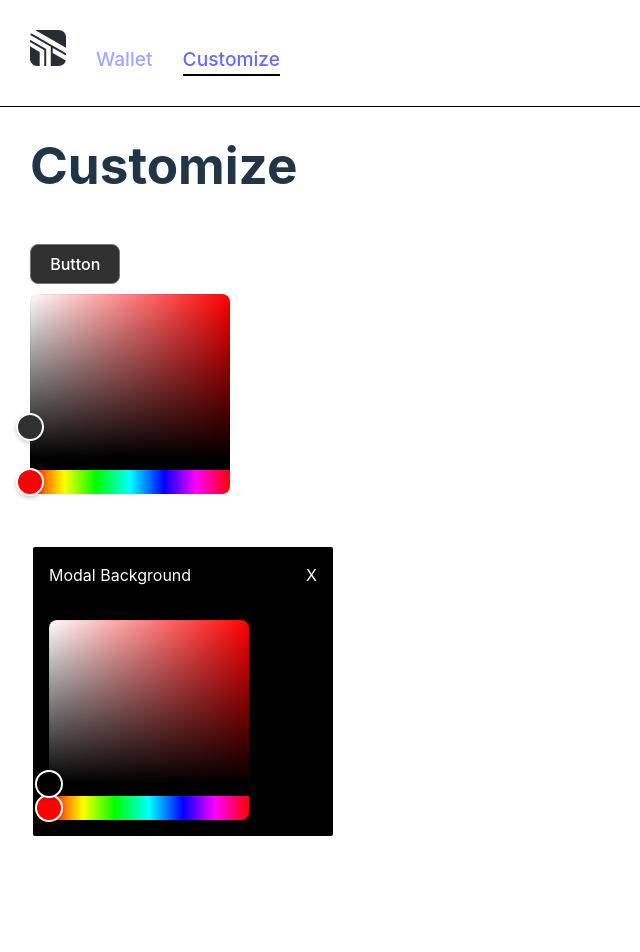
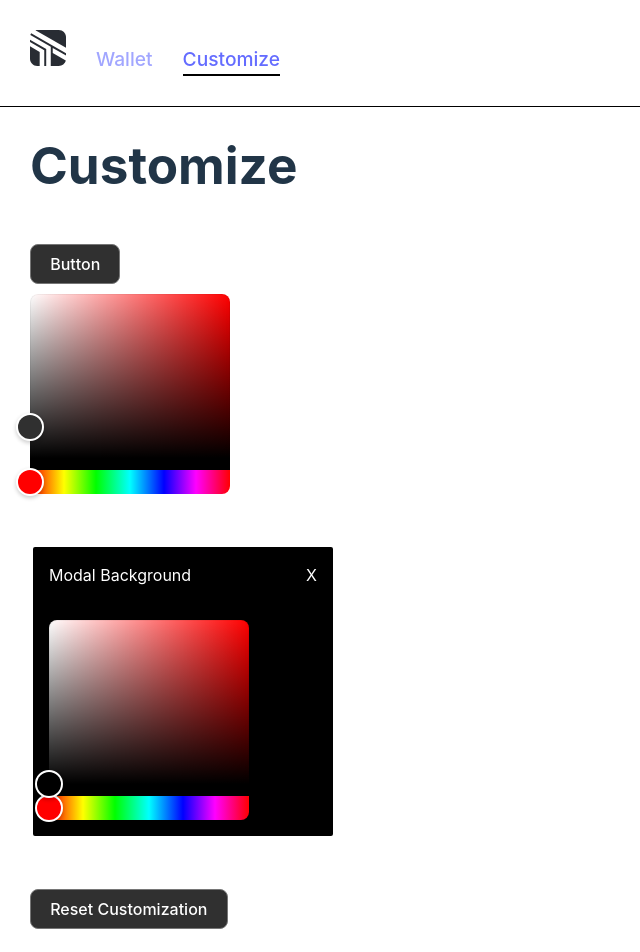
Before and after one commit to nomski80/tweed-frontend-challenge, a React (Vite) app: page /customize in a window 1280 px wide. Shown: the top 952 px of the page, without its empty margins (0-640 px from the left). Before the commit the page ends 869 px from the top, so only its background shows below. Built offline with nearby package versions, Linux system fonts and the light colour scheme.

Commit message:
add reset theme customizations button

```diff
--- a/src/pages/Customize/index.tsx
+++ b/src/pages/Customize/index.tsx
@@ -1,7 +1,7 @@
 import { useSelector, useDispatch } from 'react-redux'
 import { RgbColorPicker, RgbColor } from 'react-colorful'
 
-import { setButtonBgColor, setModalBgColor } from '../../state/theme/themeSlice'
+import { resetTheme, setButtonBgColor, setModalBgColor } from '../../state/theme/themeSlice'
 import { AppDispatch, RootState } from '../../state/store'
 
 import Modal from '../../components/Modal'
@@ -44,6 +44,15 @@ function Customize() {
 						/>
 					</Modal>
 				</div>
+
+				<div>
+					<Button
+						bgColor={buttonBgColor}
+						onClick={() => dispatch(resetTheme())}
+					>
+						Reset Customization
+					</Button>
+				</div>
 			</div>
 		</div>
 	)
--- a/src/state/theme/themeSlice.ts
+++ b/src/state/theme/themeSlice.ts
@@ -2,21 +2,26 @@ import { createSlice, PayloadAction } from '@reduxjs/toolkit';
 import { RgbColor } from 'react-colorful';
 
 interface ThemeState {
+	isDarkMode: boolean
 	modalBgColor: RgbColor
 	buttonBgColor: RgbColor
-	isDarkMode: boolean
 }
 
 const initialState: ThemeState = {
+	isDarkMode: window.matchMedia('(prefers-color-scheme: dark)').matches,
 	modalBgColor: {r: 0, g: 0, b: 0},
 	buttonBgColor: {r: 48, g: 48, b: 48},
-	isDarkMode: window.matchMedia('(prefers-color-scheme: dark)').matches,
 }
 
 const themeSlice = createSlice({
 	name: 'theme',
 	initialState,
 	reducers: {
+		resetTheme: (state) => {
+			state.isDarkMode = initialState.isDarkMode
+			state.modalBgColor = initialState.modalBgColor
+			state.buttonBgColor = initialState.buttonBgColor
+		},
 		setIsDarkMode: (state, action: PayloadAction<boolean>) => {
 			state.isDarkMode = action.payload
 		},
@@ -29,6 +34,6 @@ const themeSlice = createSlice({
 	},
 })
 
-export const { setIsDarkMode, setModalBgColor,	setButtonBgColor } = themeSlice.actions
+export const { resetTheme, setIsDarkMode, setModalBgColor, setButtonBgColor } = themeSlice.actions
 
 export default themeSlice.reducer
```
